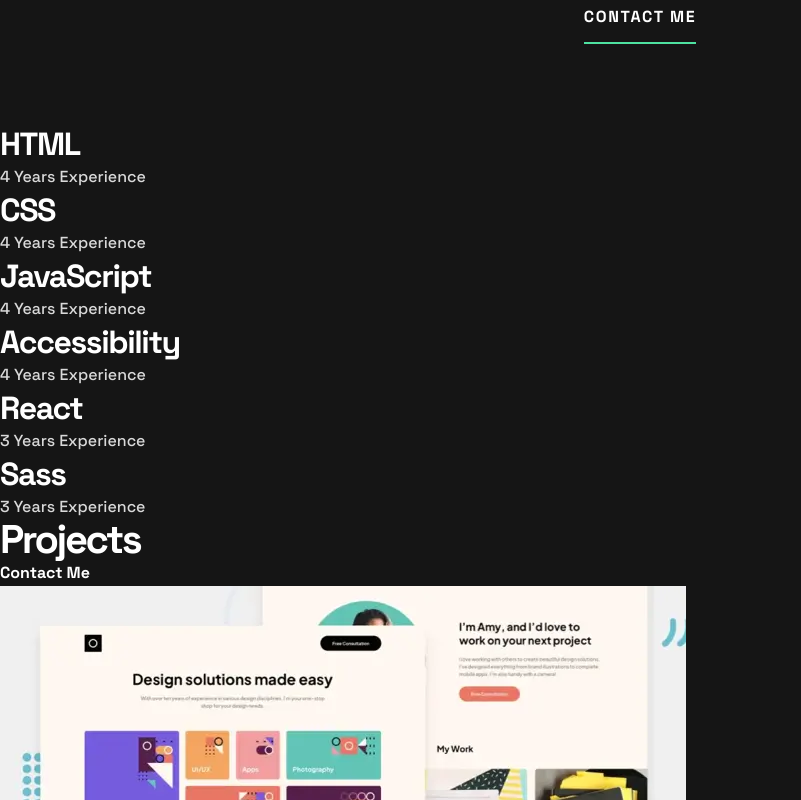
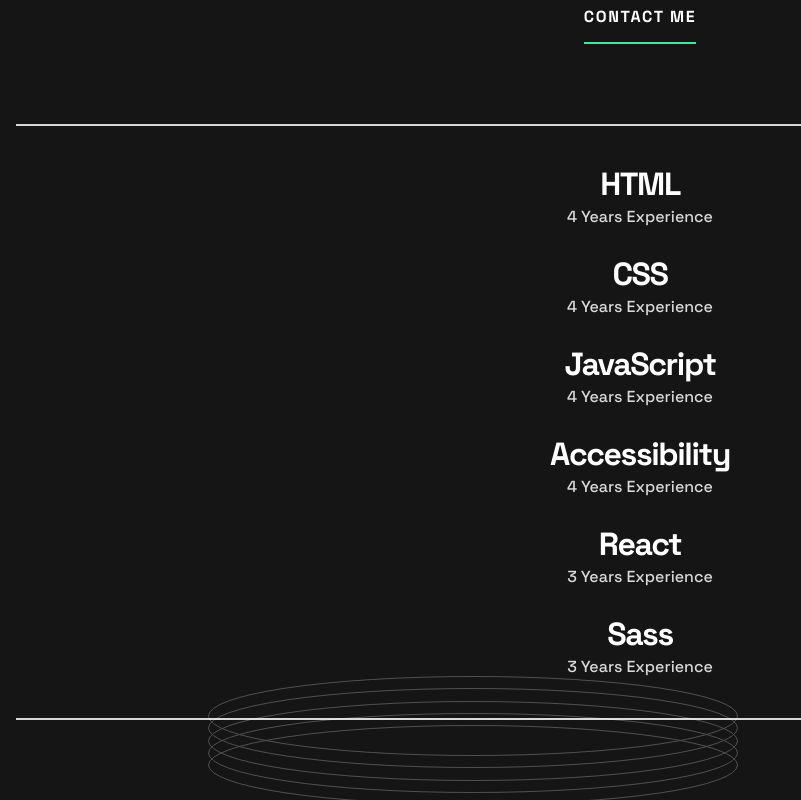
Before and after one commit to JayBrown92/single-page-developer-portfolio, a Next.js app: page / in a window 1280 px wide. Shown: the part 520-1320 px from the top of the page, without its empty margins (0-801 px from the left). Built offline with nearby package versions, Linux system fonts and the light colour scheme.

Commit message:
finished experience section

```diff
--- a/package.json
+++ b/package.json
@@ -13,7 +13,6 @@
     "@types/react": "18.0.37",
     "@types/react-dom": "18.0.11",
     "autoprefixer": "10.4.14",
-    "eslint": "8.38.0",
     "eslint-config-next": "13.3.0",
     "next": "13.3.0",
     "postcss": "8.4.22",
--- /dev/null
+++ b/src/components/UI/Button.tsx
@@ -0,0 +1,18 @@
+import Link from "next/link";
+
+type Props = {
+  children: React.ReactNode;
+};
+export default function Button({ children }: Props) {
+  return (
+    <>
+      {" "}
+      <Link
+        href="#contact-me-section"
+        className=" border-b-2	border-color-accent pb-3 font-bold uppercase tracking-widest transition-colors hover:text-color-accent "
+      >
+        {children}
+      </Link>
+    </>
+  );
+}
--- a/src/components/UI/Projects.tsx
+++ /dev/null
@@ -1,3 +0,0 @@
-export default function Projects() {
-  return <div></div>;
-}
--- /dev/null
+++ b/src/components/UI/Section.tsx
@@ -0,0 +1,14 @@
+import React, { ReactNode } from "react";
+
+type Props = {
+  className: string;
+  children: ReactNode;
+  id: string;
+};
+export default function Section({ className, children, id }: Props) {
+  return (
+    <section id={id} className={`relative overflow-x-hidden    ${className}`}>
+      {children}
+    </section>
+  );
+}
--- /dev/null
+++ b/src/components/content/Experience.tsx
@@ -0,0 +1,33 @@
+import Image from "next/image";
+import Section from "../UI/Section";
+
+export default function Experience() {
+  return (
+    <Section
+      id={"experience-section"}
+      className="relative grid gap-6 py-10 text-center  before:absolute before:left-4  before:right-4 before:top-0 before:mx-auto before:border-y-[1px] before:border-color-primary after:absolute after:bottom-0  after:left-4 after:right-4 after:mx-auto after:border-y-[1px] after:border-color-primary  "
+    >
+      <div>
+        <h3>HTML</h3> <p>4 Years Experience</p>{" "}
+      </div>
+      <div>
+        <h3> CSS </h3>
+        <p>4 Years Experience</p>
+      </div>{" "}
+      <div>
+        <h3>JavaScript</h3> <p>4 Years Experience</p>
+      </div>
+      <div>
+        {" "}
+        <h3> Accessibility</h3> <p>4 Years Experience </p>
+      </div>
+      <div>
+        <h3> React </h3>
+        <p>3 Years Experience</p>{" "}
+      </div>{" "}
+      <div>
+        <h3> Sass</h3> <p> 3 Years Experience </p>
+      </div>
+    </Section>
+  );
+}
--- a/src/components/UI/Hero.tsx
+++ b/src/components/content/Hero.tsx
@@ -3,10 +3,12 @@
 import DeveloperImg from "../../../public/image-profile-mobile.webp";
 import ringsPattern from "../../../public/pattern-rings.svg";
 import circlePattern from "../../../public/pattern-circle.svg";
+import Section from "../UI/Section";
+import Button from "../UI/Button";
 
 export default function Hero() {
   return (
-    <section id="hero-section" className="relative overflow-x-hidden pb-20">
+    <Section id={"hero-section"} className="pb-20">
       {" "}
       <Image
         src={DeveloperImg}
@@ -30,12 +32,7 @@
           Based in the UK, I&apos;m a front-end developer passionate about
           building accessible web apps that users love.{" "}
         </p>{" "}
-        <Link
-          href="#contact-me-section"
-          className=" border-b-2	border-color-accent pb-3 font-bold uppercase tracking-widest transition-colors hover:text-color-accent "
-        >
-          Contact Me
-        </Link>
+        <Button>CONTACT ME</Button>
       </div>
       <Image
         src={ringsPattern}
@@ -51,6 +48,6 @@
         alt="pattern for hero section design consiting of multiple flat rings"
         className="absolute -right-16 top-32 z-[-1]"
       />
-    </section>
+    </Section>
   );
 }
--- a/src/pages/_app.tsx
+++ b/src/pages/_app.tsx
@@ -2,12 +2,12 @@
 
 import type { AppProps } from "next/app";
 
-import Template from "../components/UI/Template";
+import Template from "../components/content/Template";
 
 export default function App({ Component, pageProps }: AppProps) {
   return (
     <Template>
-      <main>
+      <main className="relative overflow-x-hidden">
         <Component {...pageProps} />
       </main>
     </Template>
--- a/src/pages/_document.tsx
+++ b/src/pages/_document.tsx
@@ -2,9 +2,9 @@
 
 export default function Document() {
   return (
-    <Html lang="en">
+    <Html lang="en" className="overflow-x-hidden">
       <Head />
-      <body className="bg-primary-bg font-space-grotesk text-base ">
+      <body className="overflow-x-hidden bg-primary-bg font-space-grotesk text-base">
         <Main />
         <NextScript />
       </body>
--- a/src/pages/index.tsx
+++ b/src/pages/index.tsx
@@ -6,21 +6,24 @@
 import EntertainmentProjImg from "../../public/thumbnail-project-4-small.webp";
 import MemoryProjImg from "../../public/thumbnail-project-5-small.webp";
 import ArtProjImg from "../../public/thumbnail-project-6-small.webp";
-import Hero from "components/components/UI/Hero ";
+import ringsPattern from "../../public/pattern-rings.svg";
+import Hero from "../components/content/Hero";
+import Experience from "components/components/content/Experience ";
 
 export default function Home() {
   return (
     <>
       <Hero />
-      <section id="experience-section">
-        {" "}
-        <h3>HTML</h3> <p>4 Years Experience</p> <h3> CSS </h3>{" "}
-        <p>4 Years Experience</p> <h3>JavaScript</h3> <p>4 Years Experience</p>{" "}
-        <h3> Accessibility</h3> <p>4 Years Experience </p>
-        <h3> React </h3>
-        <p>3 Years Experience</p> <h3> Sass</h3> <p> 3 Years Experience </p>
-      </section>
+      <Experience />
+
       <section id="projects-section">
+        <Image
+          src={ringsPattern}
+          width={530}
+          height={129}
+          alt="pattern for hero section design consiting of multiple flat rings"
+          className="relative -right-52 bottom-11  "
+        />
         <h2>Projects</h2> <Link href="#contact-me-section">Contact Me</Link>
         <Image src={DesignProjImg} alt="Screenshot of the design project" />
         <h3>DESIGN PORTFOLIO </h3>
```
Also changed, not shown: .eslintrc.json (deleted), src/components/UI/Container.tsx (added), src/components/content/Template.tsx (renamed from src/components/UI/Template.tsx), 1 other file (tests, documents, lock files or other folders).
